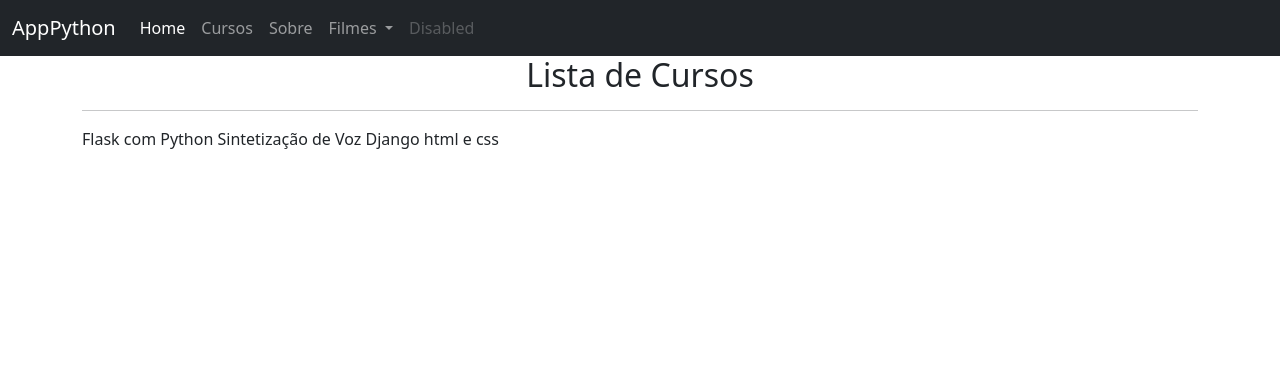
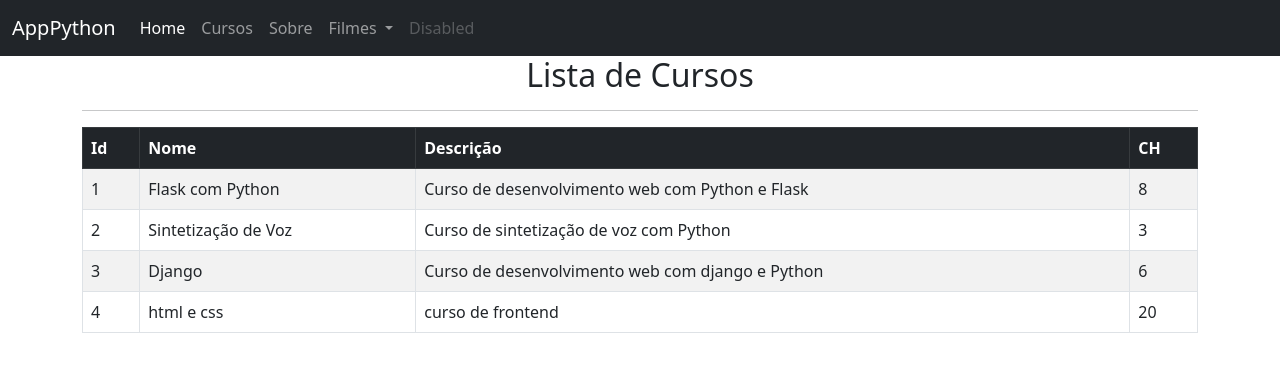
Before and after one commit to LonguiVic/Flask-Udemy, a Flask app: page /cursos in a window 1280 px wide. Shown: the top 372 px of the page. Run offline with Flask 3, Linux system fonts and the light colour scheme.

Commit message:
listando registros

```diff
--- a/templates/base.html
+++ b/templates/base.html
@@ -19,10 +19,10 @@
                 <a class="nav-link active" aria-current="page" href="{{url_for('principal')}}">Home</a>
               </li>
               <li class="nav-item">
-                <a class="nav-link" href="#">Cursos</a>
+                <a class="nav-link" href="{{url_for('lista_cursos')}}">Cursos</a>
               </li>
               <li class="nav-item">
-                <a class="nav-link" href="{{url_for('lista_cursos')}}">Sobre</a>
+                <a class="nav-link" href="{{url_for('sobre')}}">Sobre</a>
               </li>
               <li class="nav-item dropdown">
                 <a class="nav-link dropdown-toggle" href="#" id="navbarDropdown" role="button" data-bs-toggle="dropdown" aria-expanded="false">
--- a/templates/cursos.html
+++ b/templates/cursos.html
@@ -2,7 +2,26 @@
 {% block conteudo %}
 <h2 style="text-align: center;">Lista de Cursos</h2>
 <hr>
-{% for curso in cursos %}
-    {{curso.nome}}
-{% endfor %}
+
+<table class="table table-bordered table-striped table-hover">
+    <thead class="table-dark">
+        <tr>
+        <th scope="col">Id</th>
+        <th scope="col">Nome</th>
+        <th scope="col">Descrição</th>
+        <th scope="col">CH</th>
+        </tr>
+    </thead>
+    <tbody>
+        {% for curso in cursos %}
+        <tr>
+            <td>{{curso.id}}</td>
+            <td>{{curso.nome}}</td>
+            <td>{{curso.descricao}}</td>
+            <td>{{curso.ch}}</td>
+        </tr>
+        {% endfor %}
+
+    </tbody>
+</table>
 {% endblock conteudo %}
```
Also changed, not shown: instance/cursos.sqlite3.
